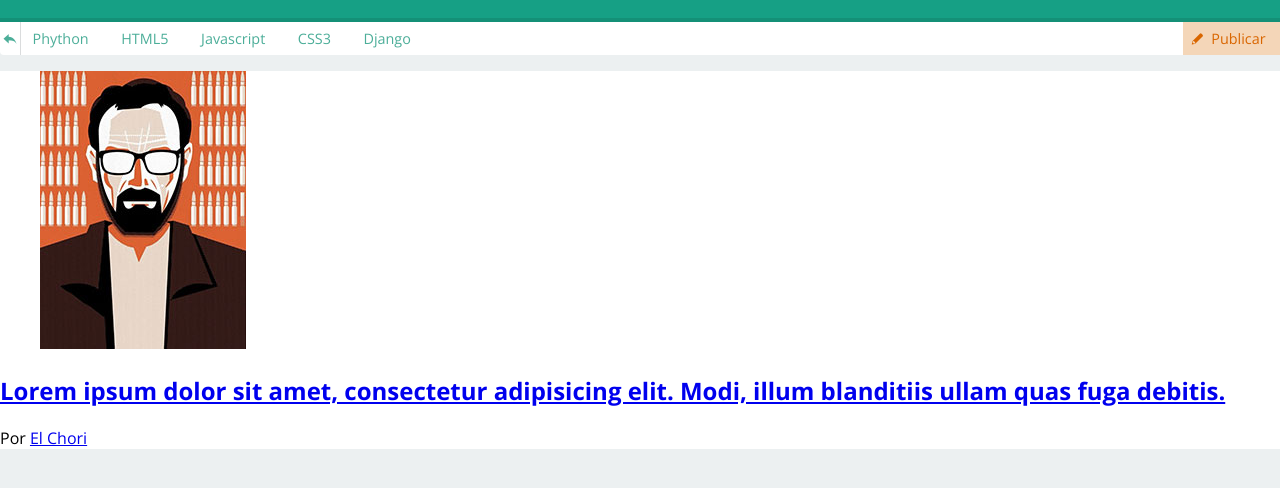
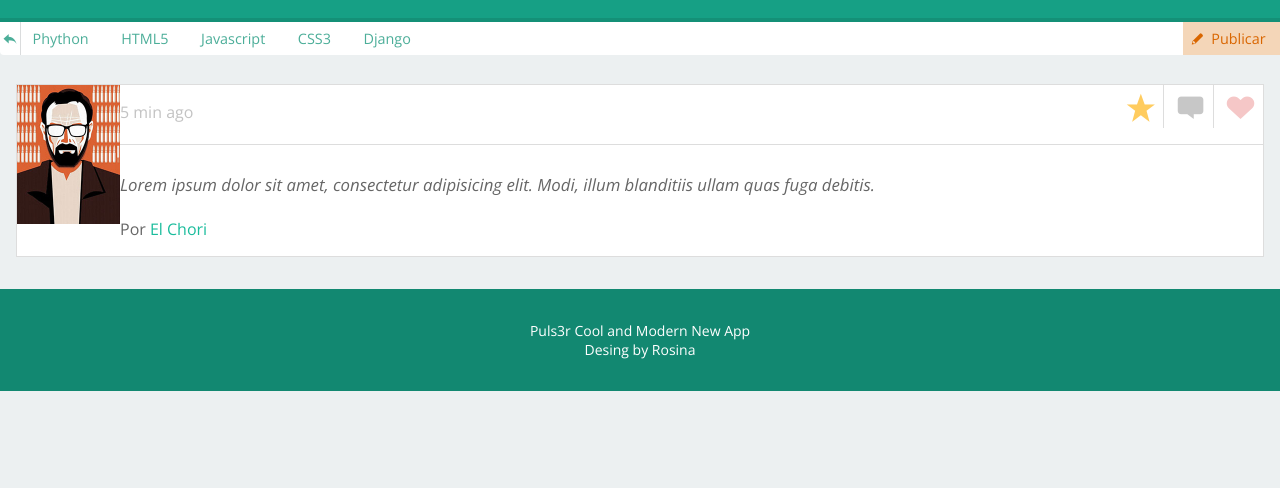
Before and after one commit to mathiaslinv/puls3r, a plain HTML site: page index.html in a window 1280 px wide. Shown: the part 106-594 px from the top of the page. Drawn offline with nearby package versions, Linux system fonts and the light colour scheme.

Commit message:
actualizacion de readme
archivo

```diff
--- a/css/estilos.css
+++ b/css/estilos.css
@@ -6,7 +6,18 @@ body{
 	margin: 0;
 }
 
-
+footer {
+	background: #128871;
+	padding: 2em 0;
+	text-align: center;
+	width: 100%;
+}
+footer  h5{
+	color: #fff;
+	font-size: 14px;
+	font-weight: normal;
+	margin: 0;
+}
 
 header {
 	background: #16a085;
@@ -55,6 +66,7 @@ nav {
 	color: #4cae99;
 	border-radius: 0 0 4px 4px;
 	font-size: 0.9em;
+	margin-bottom: 2em;
 	position: relative;
 }
 nav ul{
@@ -92,10 +104,67 @@ nav #publicar_nav a{
 
 }
 #contenido {
-	margin: 0;
+	margin: 1em;
 }
 
 #contenido .item {
 	background: #fff;
+	border: solid 1px #dddddd;
+	margin-bottom: 2em;
+	min-height: 103px;
 	position: relative;
 }
+#contenido .item .imagen_item {
+	float: left;
+	margin: 0px;
+}
+#contenido .item .imagen_item img {
+	width: 103px
+}
+#contenido .item .titulo_item a {
+	color: #666666;
+	font-size: 0.7em;
+	font-style: italic;
+	font-weight: normal;
+	text-decoration: none;
+}
+#contenido .item .autor_item {
+	color: #666666;
+}
+#contenido .item .autor_item a{
+	color: #1abc9c;
+	text-decoration: none;
+}
+#contenido .item .autor_item a:hover{
+	color: #a3dfd3;
+}
+#contenido .item .item_datos{
+	text-align: right;
+	border-bottom: 1px solid #DDD;
+	padding: 0 0 1em 0;
+}
+#contenido .item .item_datos p{
+	color: #c3c3c3;
+	float:left;
+}
+#contenido .item .item_datos a{
+	font-size: 2em;
+}
+#contenido .item .item_datos a .icon-star{
+	border-right: solid 1px #dddddd;
+	color: #ffcc5f;
+}
+#contenido .item .item_datos a .icon-star:hover{
+	color: #97ddcf;
+}
+#contenido .item .item_datos a .icon-comment{
+	border-right: solid 1px #dddddd;
+	color: #c7c7c7;
+
+}
+#contenido .item .item_datos a .icon-heart {
+	color: #f5c7c7;
+}
+#contenido .item .item_datos a .icon-heart:hover{
+	color: #97ddcf;
+}
--- a/index.html
+++ b/index.html
@@ -2,7 +2,7 @@
 <html lang="en">
 <head>
 	<meta charset="UTF-8">
-	<title>Aprendiendo</title>
+	<title>Aprendiendodd</title>
 	<link href='http://fonts.googleapis.com/css?family=Open+Sans:300italic,400italic,600italic,700italic,400,300,600,700' rel='stylesheet' type='text/css'>
 	<link rel="stylesheet" href="font/fontello.css">
 	<link rel="stylesheet" href="css/estilos.css">
@@ -37,21 +37,28 @@
 			<figure class="imagen_item">
 				<img src="img/breakingbad-01.jpg" alt="">
 			</figure>
+			<div class="item_datos">
+				<p>
+					5 min ago
+				</p>
+				<a href="#"><i class="icon-star"></i></a>
+				<a href="#"><i class="icon-comment"></i></a>
+				<a href="#"><i class="icon-heart"></i></a>
+			</div>
 			<h2 class="titulo_item">
 			<a href="#">Lorem ipsum dolor sit amet, consectetur adipisicing elit. Modi, illum blanditiis ullam quas fuga debitis.</a>
 			</h2>
 			<p class="autor_item">
 				Por <a href="#">El Chori</a>
 			</p>
-
-
-
-
 		</article>
 
 	</section>
+
+
 	<footer>
-
+		<h5>Puls3r Cool and Modern New App</h5>
+		<h5>Desing by Rosina</h5>
 	</footer>
 
 
```
Also changed, not shown: 1 other file.
